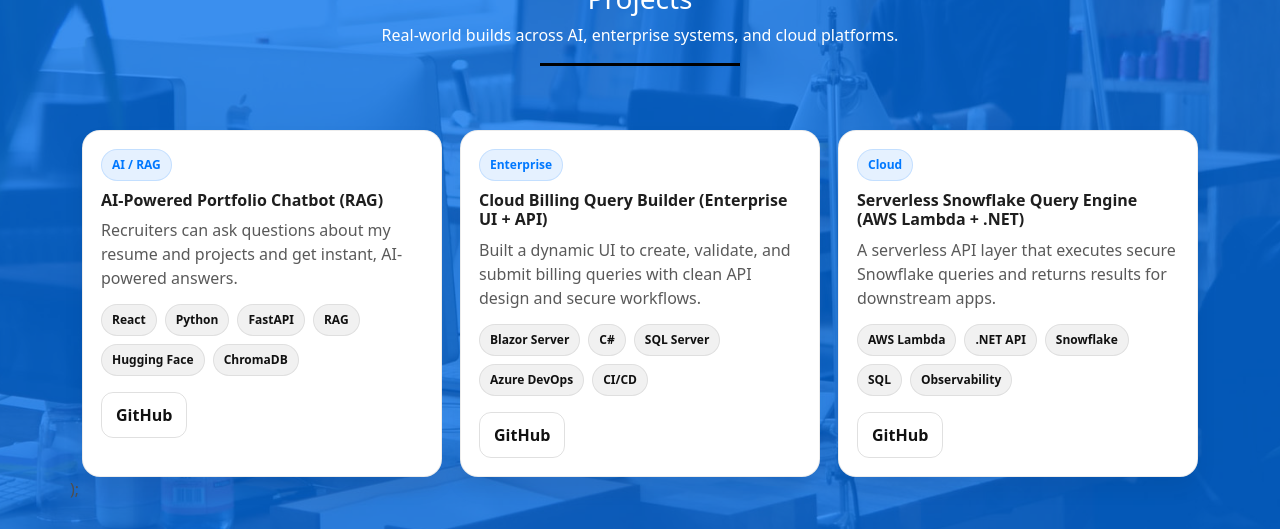
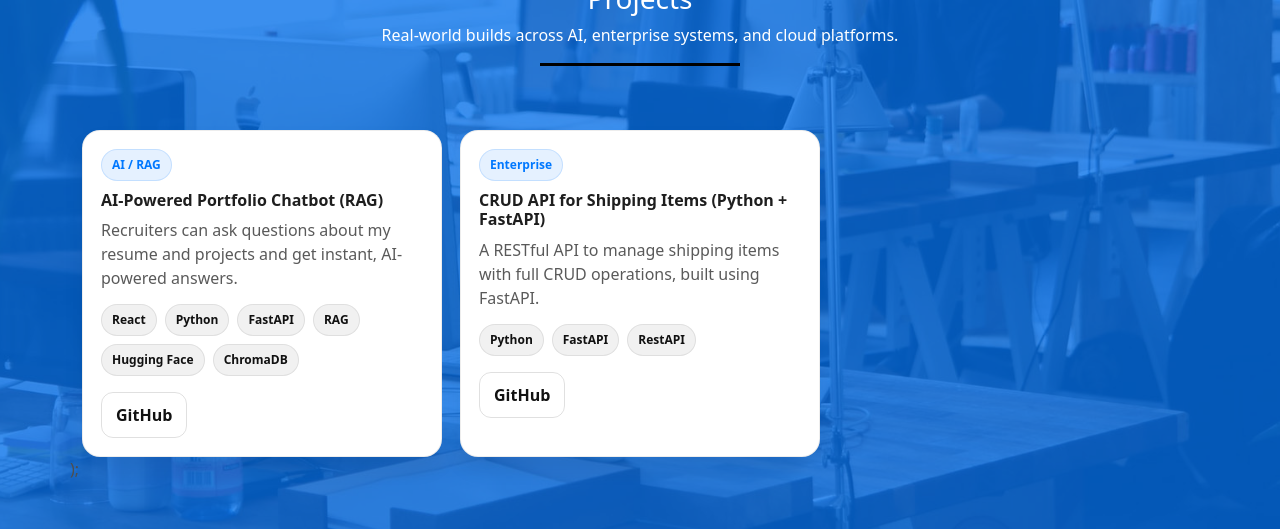
Before and after one commit to shubh5506/my-app, a React (Create React App) app: page / in a window 1280 px wide. Shown: the part 2800-3329 px from the top of the page. Built offline with nearby package versions, Linux system fonts and the light colour scheme.

Commit message:
Update Projects

```diff
--- a/src/Components/CounterSection.jsx
+++ b/src/Components/CounterSection.jsx
@@ -10,30 +10,30 @@ export default function CounterSection() {
       desc: "Recruiters can ask questions about my resume and projects and get instant, AI-powered answers.",
       tech: ["React", "Python", "FastAPI", "RAG", "Hugging Face", "ChromaDB"],
       links: {
-        github: "https://github.com/yourusername/yourrepo",
+        github: "https://github.com/shubh5506/rag-api",
         // live: "./src/RagChatBot.jsx",
       },
       badge: "AI / RAG",
     },
     {
-      title: "Cloud Billing Query Builder (Enterprise UI + API)",
-      desc: "Built a dynamic UI to create, validate, and submit billing queries with clean API design and secure workflows.",
-      tech: ["Blazor Server", "C#", "SQL Server", "Azure DevOps", "CI/CD"],
+      title: "CRUD API for Shipping Items (Python + FastAPI)",
+      desc: "A RESTful API to manage shipping items with full CRUD operations, built using FastAPI.",
+      tech: ["Python", "FastAPI", "RestAPI"],
       links: {
-        github: "https://github.com/yourusername/yourrepo",
+        github: "https://github.com/shubh5506/PythonFastAPI",
       },
       badge: "Enterprise",
     },
-    {
-      title: "Serverless Snowflake Query Engine (AWS Lambda + .NET)",
-      desc: "A serverless API layer that executes secure Snowflake queries and returns results for downstream apps.",
-      tech: ["AWS Lambda", ".NET API", "Snowflake", "SQL", "Observability"],
-      links: {
-        github: "https://github.com/yourusername/yourrepo",
-        live: "",
-      },
-      badge: "Cloud",
-    },
+    // {
+    //   title: "Serverless Snowflake Query Engine (AWS Lambda + .NET)",
+    //   desc: "A serverless API layer that executes secure Snowflake queries and returns results for downstream apps.",
+    //   tech: ["AWS Lambda", ".NET API", "Snowflake", "SQL", "Observability"],
+    //   links: {
+    //     github: "https://github.com/yourusername/yourrepo",
+    //     live: "",
+    //   },
+    //   badge: "Cloud",
+    // },
   ];
   return (
     <div
--- a/src/Components/RagChatBot.jsx
+++ b/src/Components/RagChatBot.jsx
@@ -42,6 +42,8 @@ export default function RagChatBot() {
   const API_BASE = process.env.REACT_APP_API_BASE;
 
   const url = `${API_BASE}/chat?message=${encodeURIComponent(message)}&mode=${encodeURIComponent(mode)}`;
+
+  console.log("Calling Chat API:", url);
 
 
   const res = await fetch(url);
```
